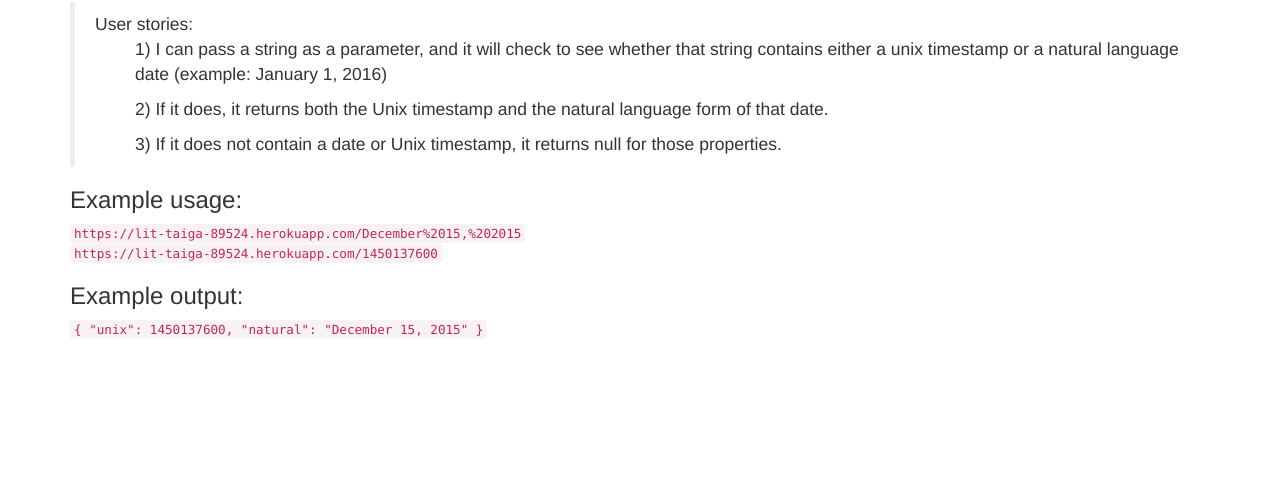
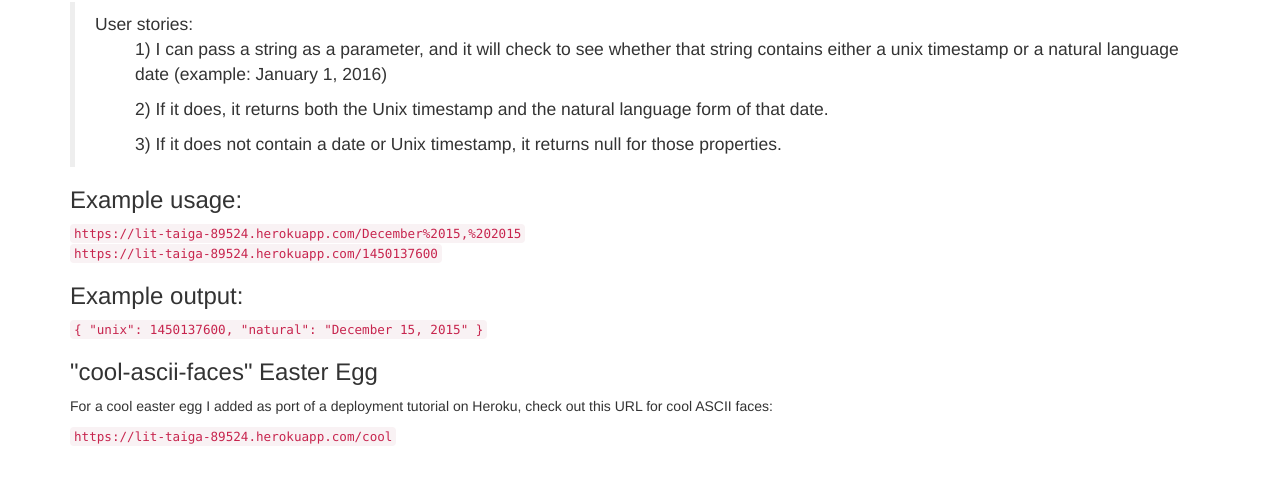
Before and after one commit to AdventureBear/timestamp, a website: page index.html in a window 1280 px wide. Shown: the part 68-552 px from the top of the page. Drawn offline with nearby package versions, Linux system fonts and the light colour scheme.

Commit message:
updated index.html

```diff
--- a/index.html
+++ b/index.html
@@ -27,6 +27,9 @@
         "natural": "December 15, 2015"
         }
     </code>
+    <h3>"cool-ascii-faces" Easter Egg</h3>
+    <p>For a cool easter egg I added as port of a deployment tutorial on Heroku, check out this URL for cool ASCII faces: </p>
+    <code>https://lit-taiga-89524.herokuapp.com/cool</code>
 </div>
 </body>
 </html>
--- a/server.js
+++ b/server.js
@@ -57,9 +57,6 @@ app.get('/:input', function( req, res){
 
     res.send('index.html');
 
-    //res.end( "<h2>API Basejump: Timestamp microservice</h2>" +
-    //  "<p>For more information visit this link <a href='https://timestamp-ms.herokuapp.com/'>link</a>" +
-    //  "</P>");P
   });
 
 
```
